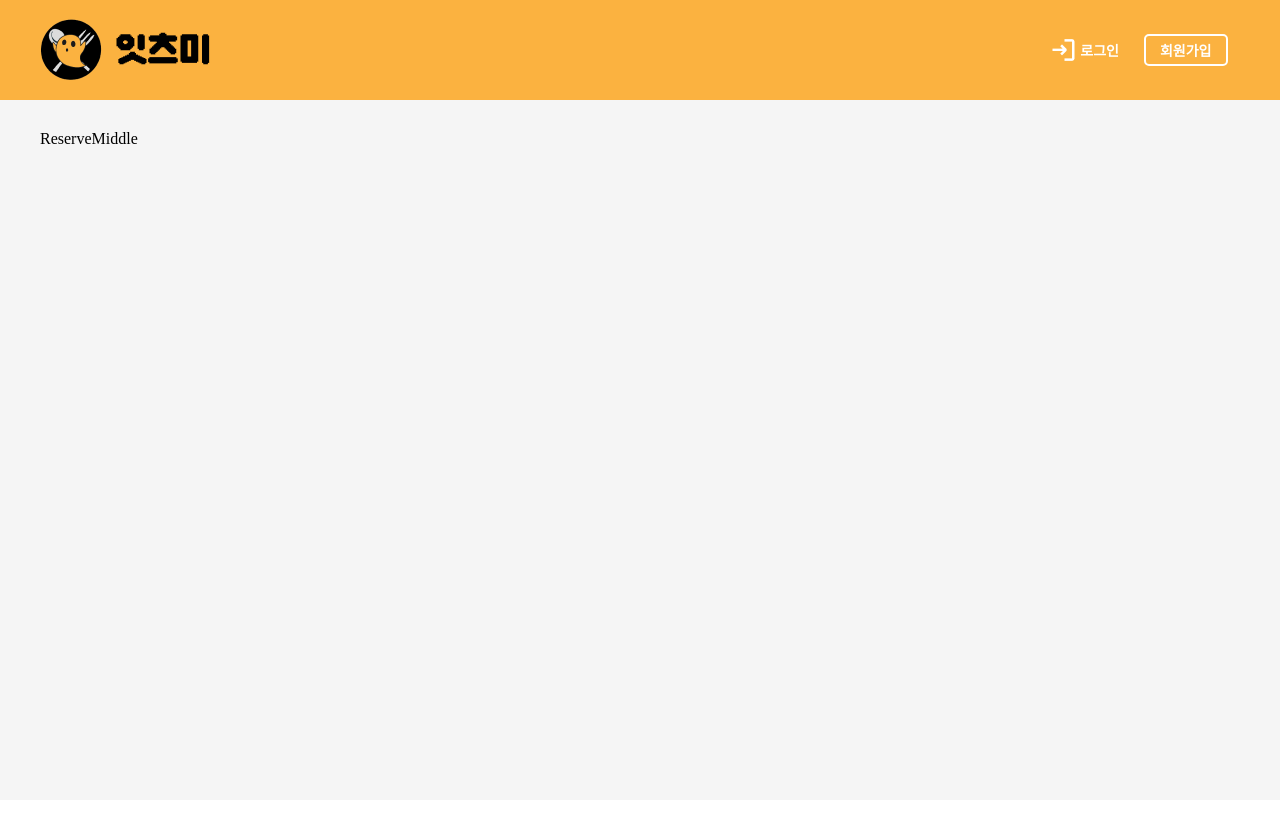
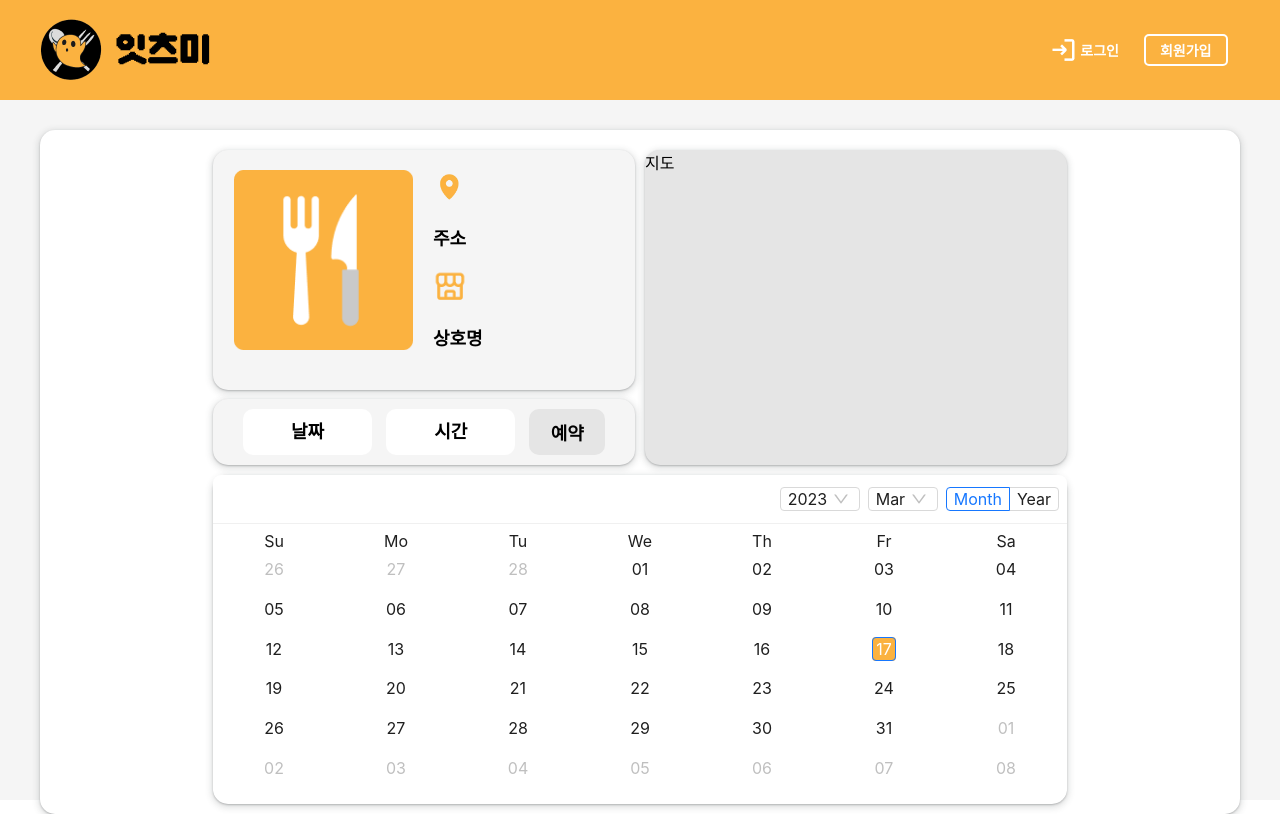
Before and after one commit to zeon8080/seb11_team03_client, a Next.js app: page /eatsMe/reserve in a window 1280 px wide. Built offline with nearby package versions, Linux system fonts and the light colour scheme.

Commit message:
[Design]_#39_reserve_UI

```diff
--- a/src/components/units/eatsMe/reserve/middle/reserveMiddle.tsx
+++ b/src/components/units/eatsMe/reserve/middle/reserveMiddle.tsx
@@ -1,3 +1,86 @@
+import * as S from "./reserveMiddleStyles";
+import type { Dayjs } from "dayjs";
+import { useState } from "react";
+import { Modal } from "antd";
+
 export default function ReserveMiddle(): JSX.Element {
-  return <>ReserveMiddle</>;
+  const [isModalOpen, setIsModalOpen] = useState(false);
+  const [selectedDate, setSelectedDate] = useState<Dayjs | null>(null);
+  const [selectedTime, setSelectedTime] = useState<string>("시간");
+
+  const onSelect = (value: Dayjs): void => {
+    setSelectedDate(value);
+    setIsModalOpen(true);
+  };
+
+  const handleOk = (): void => {
+    setIsModalOpen(false);
+    setSelectedDate((prev) =>
+      prev ? prev.set("hour", parseInt(selectedTime)) : null
+    ); // 선택한 시간 값을 selectedDate에 반영합니다.
+  };
+
+  const handleCancel = (): void => {
+    setIsModalOpen(false);
+  };
+
+  const handleTimeClick = (time: string): void => {
+    // 버튼 클릭시 선택한 시간을 상태값에 저장하는 함수
+    setSelectedTime(time);
+  };
+
+  return (
+    <S.Container>
+      <S.Wrapper>
+        <div>
+          <S.StoreBox>
+            <S.StoreCont>
+              <S.FoodImg src="/defaultFood.webp" />
+              <div>
+                <S.Img src="/marker_or.webp" />
+                <span>주소</span>
+                <S.Img src="/store.webp" />
+                <span>상호명</span>
+              </div>
+            </S.StoreCont>
+          </S.StoreBox>
+          <S.ReserveBox>
+            <div>
+              {selectedDate ? selectedDate.format("YYYY.MM.DD") : "날짜"}
+            </div>
+            <div>{selectedDate ? selectedDate.format("HH:00") : "시간"}</div>
+            <button>예약</button>
+          </S.ReserveBox>
+        </div>
+
+        <S.MapBox>지도</S.MapBox>
+      </S.Wrapper>
+      <S.CalendarBox>
+        <S.CalendarStyle fullscreen={false} onSelect={onSelect} />
+      </S.CalendarBox>
+
+      <div>
+        <Modal
+          title={`선택한 날짜: ${
+            selectedDate ? selectedDate.format("YYYY-MM-DD") : ""
+          }`}
+          width={520}
+          visible={isModalOpen}
+          onOk={handleOk}
+          onCancel={handleCancel}
+          bodyStyle={{ height: "300px", overflow: "auto" }}
+        >
+          {["2:00", "3:00", "4:00"].map((time) => (
+            <button
+              style={{ cursor: "pointer", marginRight: "10px" }}
+              key={time}
+              onClick={() => handleTimeClick(time)}
+            >
+              {time}
+            </button>
+          ))}
+        </Modal>
+      </div>
+    </S.Container>
+  );
 }
--- a/src/components/units/eatsMe/reserve/middle/reserveMiddleStyles.ts
+++ b/src/components/units/eatsMe/reserve/middle/reserveMiddleStyles.ts
@@ -1 +1,140 @@
 import styled from "@emotion/styled";
+import { Calendar } from "antd";
+
+export const Container = styled.div`
+  display: flex;
+  flex-direction: column;
+  justify-content: flex-start;
+  align-items: center;
+  width: 100%;
+  height: 684px;
+  background-color: white;
+  border-radius: 15px;
+  box-shadow: 0px 2px 6px 2px rgba(60, 64, 67, 0.15),
+    0px 1px 2px rgba(60, 64, 67, 0.3);
+`;
+
+export const Wrapper = styled.div`
+  display: flex;
+  flex-direction: row;
+  justify-content: center;
+  margin-top: 20px;
+
+  & > div {
+    display: flex;
+    flex-direction: column;
+    justify-content: space-between;
+  }
+`;
+
+export const StoreBox = styled.div`
+  display: flex;
+  flex-direction: column;
+  justify-content: space-between;
+  background-color: #f5f5f5;
+  width: 422px;
+  height: 240px;
+  padding: 20px;
+  border-radius: 15px;
+  box-shadow: 0px 2px 6px 2px rgba(60, 64, 67, 0.15),
+    0px 1px 2px rgba(60, 64, 67, 0.3);
+`;
+
+export const StoreCont = styled.div`
+  display: flex;
+  flex-direction: row;
+
+  & > div {
+    display: flex;
+    flex-direction: column;
+    justify-content: space-between;
+    width: 180px;
+
+    & > span {
+      font-size: 18px;
+      font-weight: bold;
+    }
+  }
+`;
+
+export const FoodImg = styled.img`
+  width: 180px;
+  height: 180px;
+  object-fit: contain;
+  margin-right: 20px;
+`;
+
+export const Img = styled.img`
+  width: 34px;
+  height: 34px;
+`;
+
+export const ReserveBox = styled.div`
+  display: flex;
+  flex-direction: row;
+  background-color: #f5f5f5;
+  width: 422px;
+  padding: 10px 30px;
+  margin-top: 8px;
+  border-radius: 15px;
+  box-shadow: 0px 2px 6px 2px rgba(60, 64, 67, 0.15),
+    0px 1px 2px rgba(60, 64, 67, 0.3);
+
+  & > div {
+    font-size: 18px;
+    font-weight: bold;
+    width: 130px;
+    height: 46px;
+    border-radius: 10px;
+    background-color: white;
+    margin-right: 14px;
+    line-height: 46px;
+    text-align: center;
+  }
+
+  & > button {
+    width: 76px;
+    height: 46px;
+    font-size: 18px;
+    font-weight: bold;
+    background-color: #e5e5e5;
+    border-radius: 10px;
+    cursor: pointer;
+  }
+`;
+
+export const MapBox = styled.div`
+  width: 422px;
+  height: 315px;
+  background-color: #e5e5e5;
+  margin-left: 10px;
+  border-radius: 15px;
+  box-shadow: 0px 2px 6px 2px rgba(60, 64, 67, 0.15),
+    0px 1px 2px rgba(60, 64, 67, 0.3);
+`;
+
+export const CalendarBox = styled.div`
+  margin: 10px 0;
+  width: 854px;
+  height: 400px;
+  border-radius: 15px;
+  box-shadow: 0px 2px 6px 2px rgba(60, 64, 67, 0.15),
+    0px 1px 2px rgba(60, 64, 67, 0.3);
+`;
+
+export const CalendarStyle = styled(Calendar)`
+  .ant-picker-cell.ant-picker-cell-selected:not(
+      .ant-picker-cell-range-start
+    ):not(.ant-picker-cell-range-end)
+    .ant-picker-cell-inner {
+    background-color: #fbb240;
+  }
+
+  .ant-picker-cell-today .ant-picker-calendar-date {
+    background-color: #fbb240;
+  }
+
+  .ant-picker-today .ant-picker-cell-inner {
+    border-color: #fbb240;
+  }
+`;
--- a/src/components/units/eatsMe/userInfo/userInfo.tsx
+++ b/src/components/units/eatsMe/userInfo/userInfo.tsx
@@ -1,4 +1,3 @@
-
 import { Tabs } from "antd";
 import styled from "@emotion/styled";
 import * as S from "./userInfoStyles";
@@ -44,10 +43,7 @@ export default function UserInfo(): JSX.Element {
   return (
     <S.Container>
       <S.Wrapper>
-        <Style
-          tabPosition={"left"}
-          defaultActiveKey="1"
-        >
+        <Style tabPosition={"left"} defaultActiveKey="1">
           <Tabs.TabPane
             tab={
               <Tab>
--- a/src/components/units/eatsMe/userInfo/userInfoStyles.ts
+++ b/src/components/units/eatsMe/userInfo/userInfoStyles.ts
@@ -1,4 +1,3 @@
-
 import styled from "@emotion/styled";
 
 export const Container = styled.div`
@@ -6,7 +5,8 @@ export const Container = styled.div`
   flex-direction: column;
   width: 100%;
   height: 780px;
-  box-shadow: 0px 2px 6px 2px rgba(60, 64, 67, 0.15), 0px 1px 2px rgba(60, 64, 67, 0.3);
+  box-shadow: 0px 2px 6px 2px rgba(60, 64, 67, 0.15),
+    0px 1px 2px rgba(60, 64, 67, 0.3);
   border-radius: 15px;
 `;
 
```
